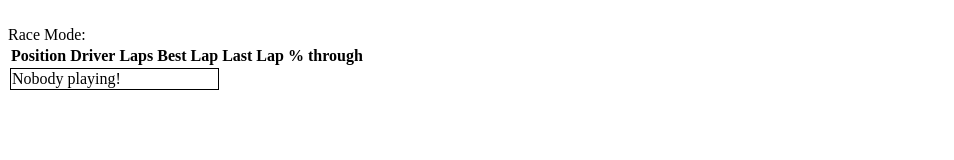
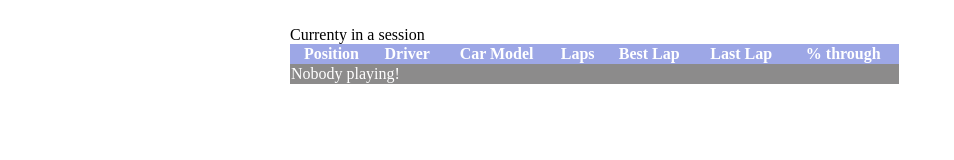
Before and after one commit to johnballantyne/NodejsApp1, a website: page NodejsApp1/Index.html in a window 1280 px wide. Shown: the whole page, without its empty margins (0-954 px from the left). Drawn offline with nearby package versions, Linux system fonts and the light colour scheme; no server answers.

Commit message:
Making it pretty:-)
Gareth didn't do shit for this

```diff
--- a/NodejsApp1/Index.html
+++ b/NodejsApp1/Index.html
@@ -67,19 +67,46 @@
 
 </script>
     <style>
+        #container {
+            margin-left:auto;
+            margin-right:auto;
+            width: 700px;
+        }
+        #imgDiv {
+            margin-left:auto;
+            margin-right:auto;
+            width: 609px;
+        }
+        table {
+            border-collapse:collapse;
+            width: 609px;
+            border:hidden;
+        }
+        td, th {
+            background-color: rgba(255,255,255,0.5);
+            color: #fff;
+        }
         td {
-            border: 1px solid black;
+            word-break: break-word;
         }
+        tr:nth-child(odd) { background-color:#3a4fce; }
+        tr:nth-child(even){ background-color:#191616; }
+
+
 
     </style>
+    <div id="container">
+        <div id="imgDiv">
             <img ng-src="{{getRaceImg()}}" />
+        </div>
         <div>
-        Race Mode: {{Origin.raceType}}
+            Currenty in a {{Origin.raceType}} session
         </div>
         <table>
             <tr>
                 <th>Position</th>
                 <th>Driver</th>
+                <th>Car Model</th>
                 <th>Laps</th>
                 <th>Best Lap</th>
                 <th>Last Lap</th>
@@ -88,15 +115,17 @@
             <tr ng-repeat="player in Players | orderBy:leader:Race.RaceMode!='1'">
                 <td>{{$index+1}}</td>
                 <td>{{player.Driver}}</td>
+                <td>{{player.Vehicle}}</td>
                 <td>{{player.Laps}}</td>
                 <td>{{displayTime(player.BestLap)}}</td>
-            <td>{{displayTime(player.Lap[player.Lap.Length-1])}}</td>
+                <td>{{displayTime(player.Lap[player.Lap.length-1])}}</td>
                 <td>{{(player.LapDistanceTravelled/Race['Track Length']) * 100 | number:1}}%</td>
             </tr>
             <tr ng-if="!Players.length">
-            <td colspan="4">Nobody playing!</td>
+                <td colspan="7">Nobody playing!</td>
             </tr>
         </table>
+    </div>
 </body>
 </html>
 <!-- http://docs.angularjs.org/api/ng.filter:date -->
```
Lines whose indentation alone changed are shown as unchanged.
